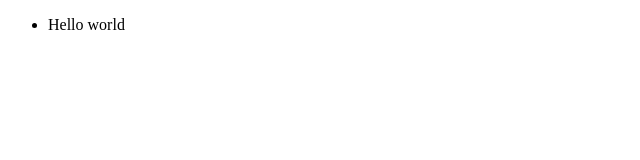
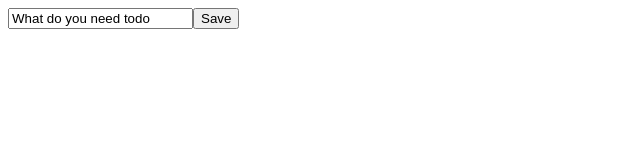
Before and after one commit to raingxm/todoItem, a website: page index.html in a window 1280 px wide. Shown: the whole page, without its empty margins (0-640 px from the left). Drawn offline with nearby package versions, Linux system fonts and the light colour scheme.

Commit message:
add todoItem and add bootstrap

```diff
--- a/ListView.js
+++ /dev/null
@@ -1,14 +0,0 @@
-$(document).ready(function() {
-    var ListView = Backbone.View.extend({
-        el: $('#app'),
-        initialize: function() {
-            _.bindAll(this, 'render');
-            this.render();
-        },
-        render: function() {
-            $(this.el).append("<ul><li>Hello world</li></ul>");
-        }
-    });
-
-    var listView = new ListView();
-});
--- /dev/null
+++ b/application.js
@@ -0,0 +1,31 @@
+$(document).ready(function() {
+    var TodoItem = Backbone.Model.extend({
+
+    });
+
+    var TodoForm = Backbone.View.extend({
+        template: _.template('<form>' +
+            '<input name="nn" value="<%= description %>" />' +
+            '<button>Save</button></form>'),
+        render: function() {
+            this.$el.html(this.template(this.model.attributes));
+            return this;
+        }
+    });
+
+    var todoItem = new TodoItem({description: 'What do you need todo'});
+    var todoForm = new TodoForm({model: todoItem});
+    $('#app').html(todoForm.render().el);
+    //var TodoApp = new (Backbone.Router.extend({
+    //    routes: {
+    //        "": "index"
+    //    },
+    //    index: function() {
+    //        $('#app').html('<h1>Hello, Nice day</h1>');
+    //    }
+    //}));
+    //
+    //var AppointmentForm = Backbone.View.extend({
+    //
+    //});
+});
--- a/index.html
+++ b/index.html
@@ -6,7 +6,7 @@
 <script src="node_modules/jquery/dist/jquery.min.js"></script>
 <script src="node_modules/backbone/node_modules/underscore/underscore-min.js"></script>
 <script src="node_modules/backbone/backbone-min.js"></script>
-<script src="ListView.js"></script>
+<script src="application.js"></script>
 <div id="app">
 
 </div>
--- a/package.json
+++ b/package.json
@@ -10,6 +10,7 @@
   "license": "ISC",
   "dependencies": {
     "backbone": "^1.2.1",
+    "bootstrap": "^3.3.4",
     "jquery": "^2.1.4"
   }
 }
```
